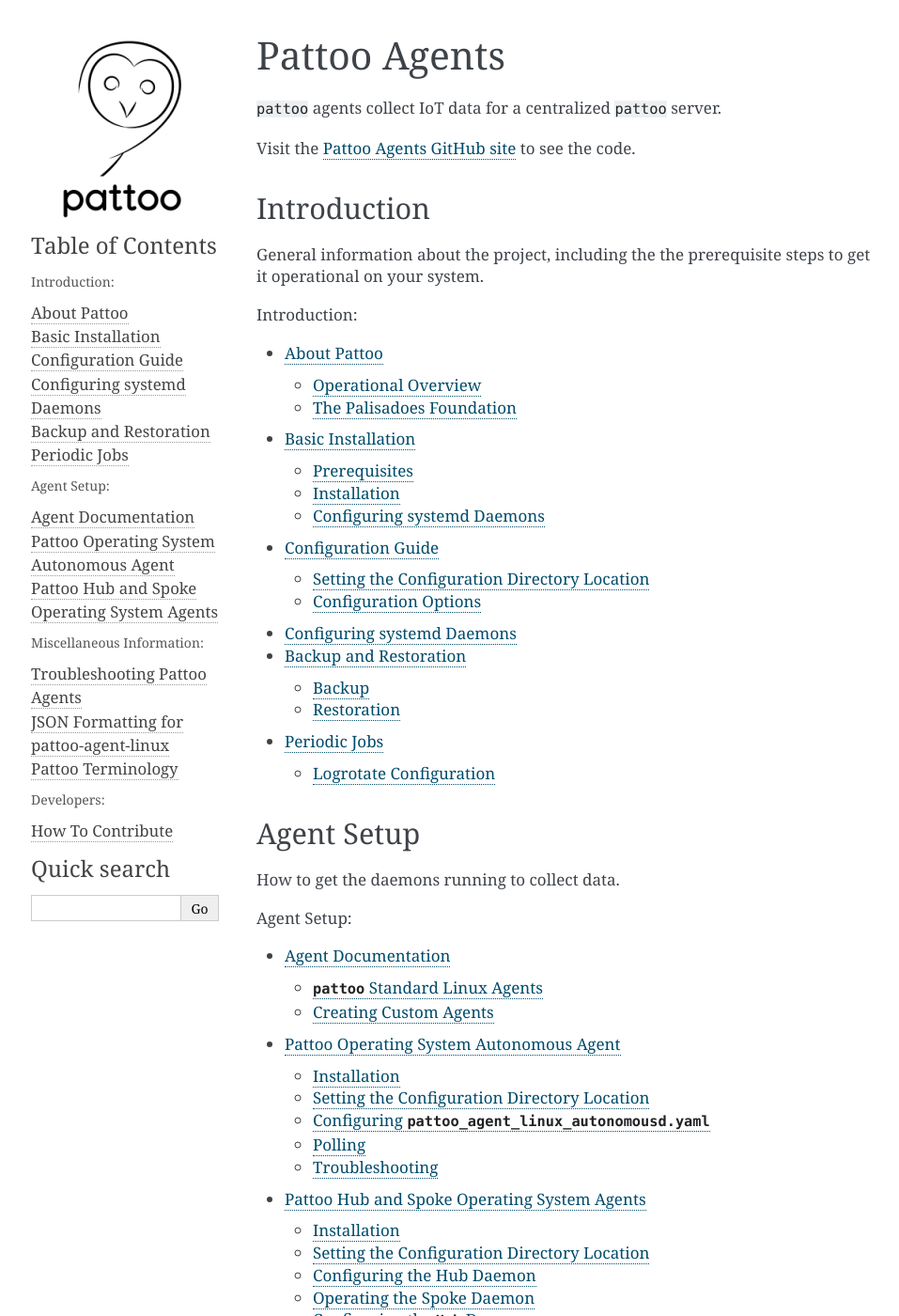
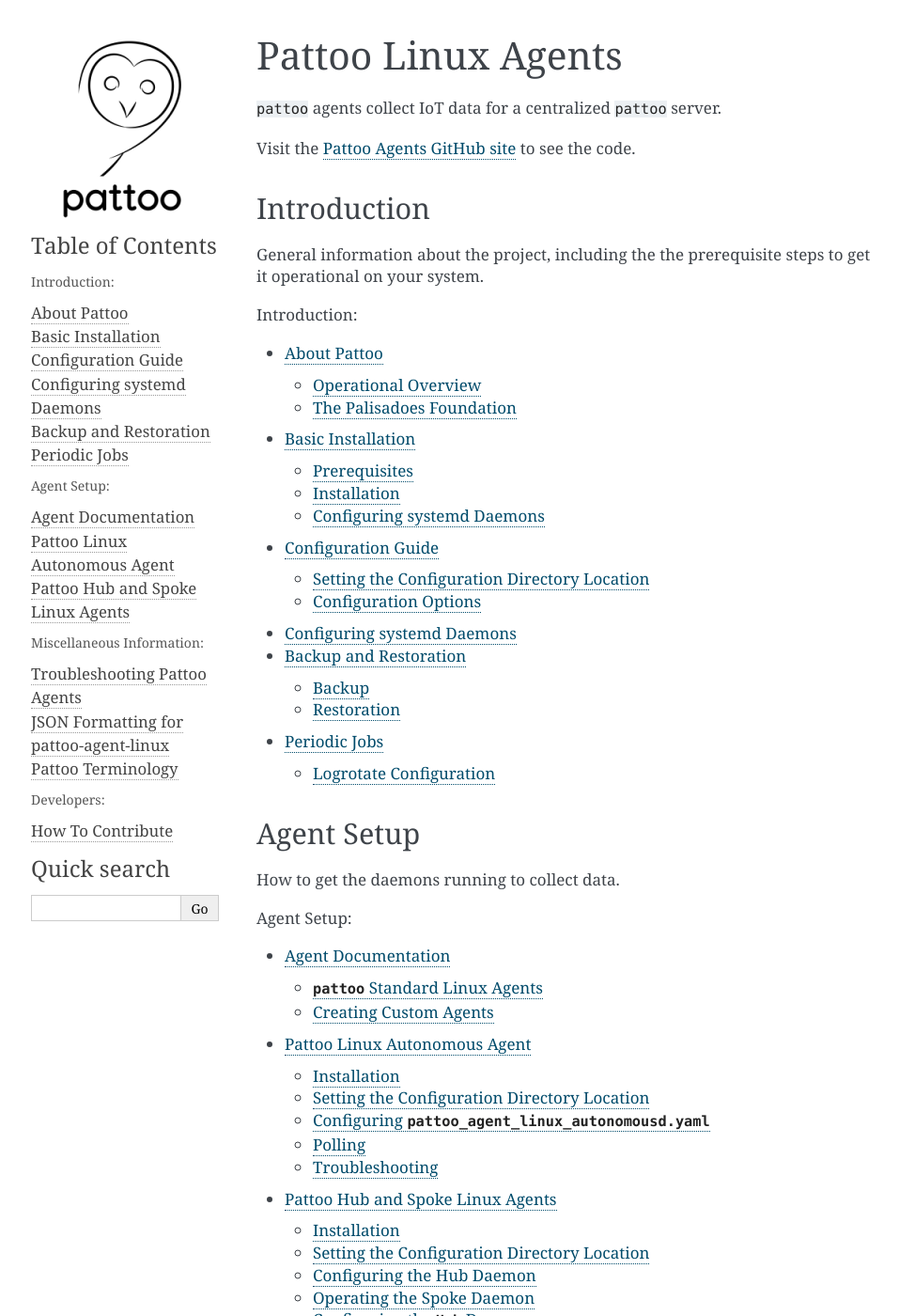
Before and after one commit to PalisadoesFoundation/pattoo-agent-linux, a Sphinx documentation site: the page built from docs/index.rst, in a window 1280 px wide and 1400 px high. Shown: the whole window at 94% size, without its empty margins (147-1104 px from the left). Built offline with Sphinx 7.4.7, drawn with Linux system fonts in a browser that asks for light colours.

Commit message:
Fixed titles in documentation

```diff
--- a/docs/index.rst
+++ b/docs/index.rst
@@ -3,8 +3,8 @@
    You can adapt this file completely to your liking, but it should at least
    contain the root `toctree` directive.
 
-Pattoo Agents
-=============
+Pattoo Linux Agents
+===================
 
 ``pattoo`` agents collect IoT data for a centralized ``pattoo`` server.
 
--- a/docs/pattoo_agent_linux.rst
+++ b/docs/pattoo_agent_linux.rst
@@ -1,6 +1,6 @@
 
-Pattoo Hub and Spoke Operating System Agents
-============================================
+Pattoo Hub and Spoke Linux Agents
+=================================
 
 The ``pattoo_agent_linux_hubd`` and ``pattoo_agent_linux_spoked`` daemons operate together to report on system performance.
 
--- a/docs/pattoo_agent_linux_autonomousd.rst
+++ b/docs/pattoo_agent_linux_autonomousd.rst
@@ -1,6 +1,6 @@
 
-Pattoo Operating System Autonomous Agent
-========================================
+Pattoo Linux Autonomous Agent
+=============================
 
 ``pattoo_agent_linux_autonomousd`` gathers performance data from the operating system on which it is running and reports it to the ``pattoo`` server.
 
```
